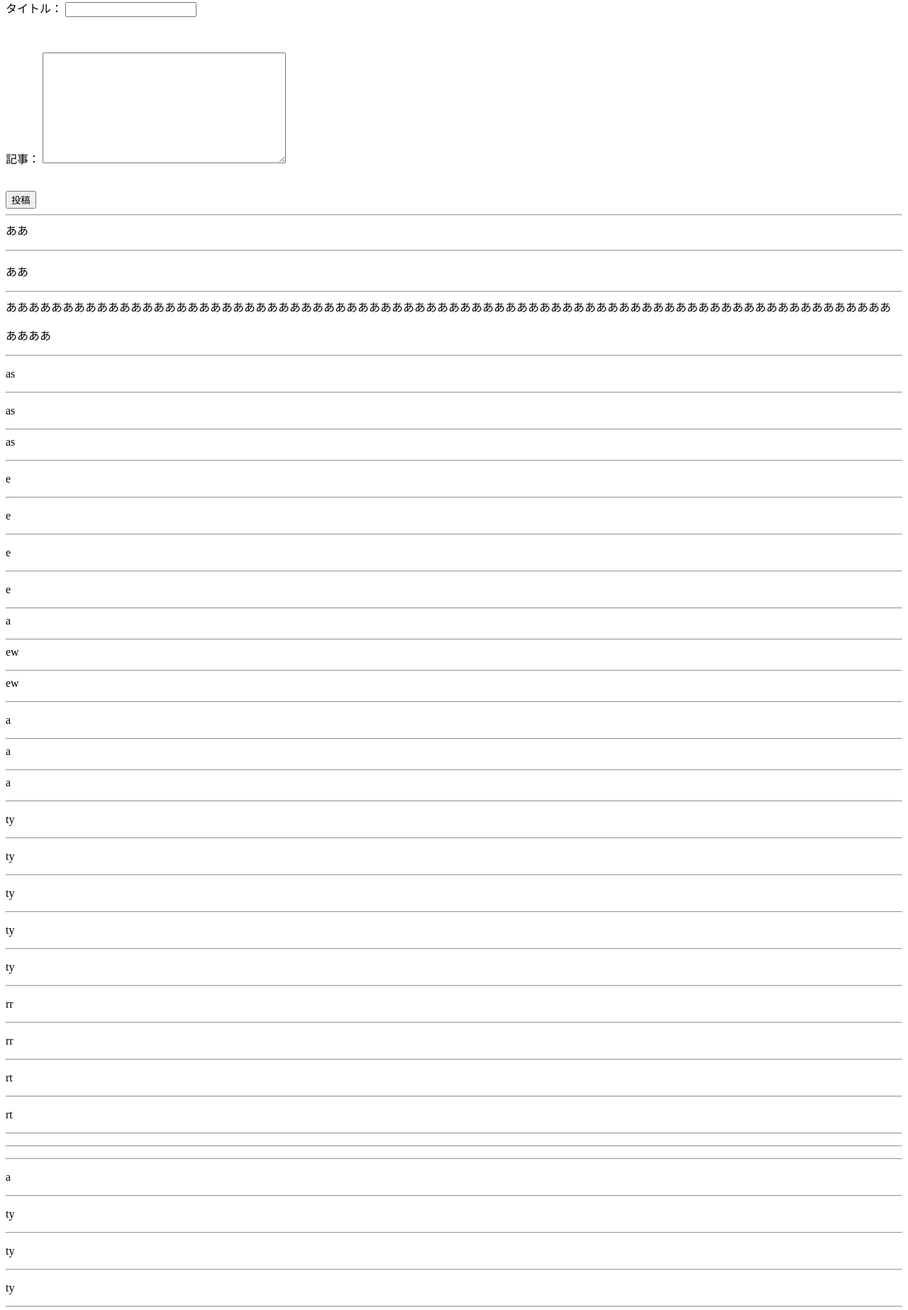
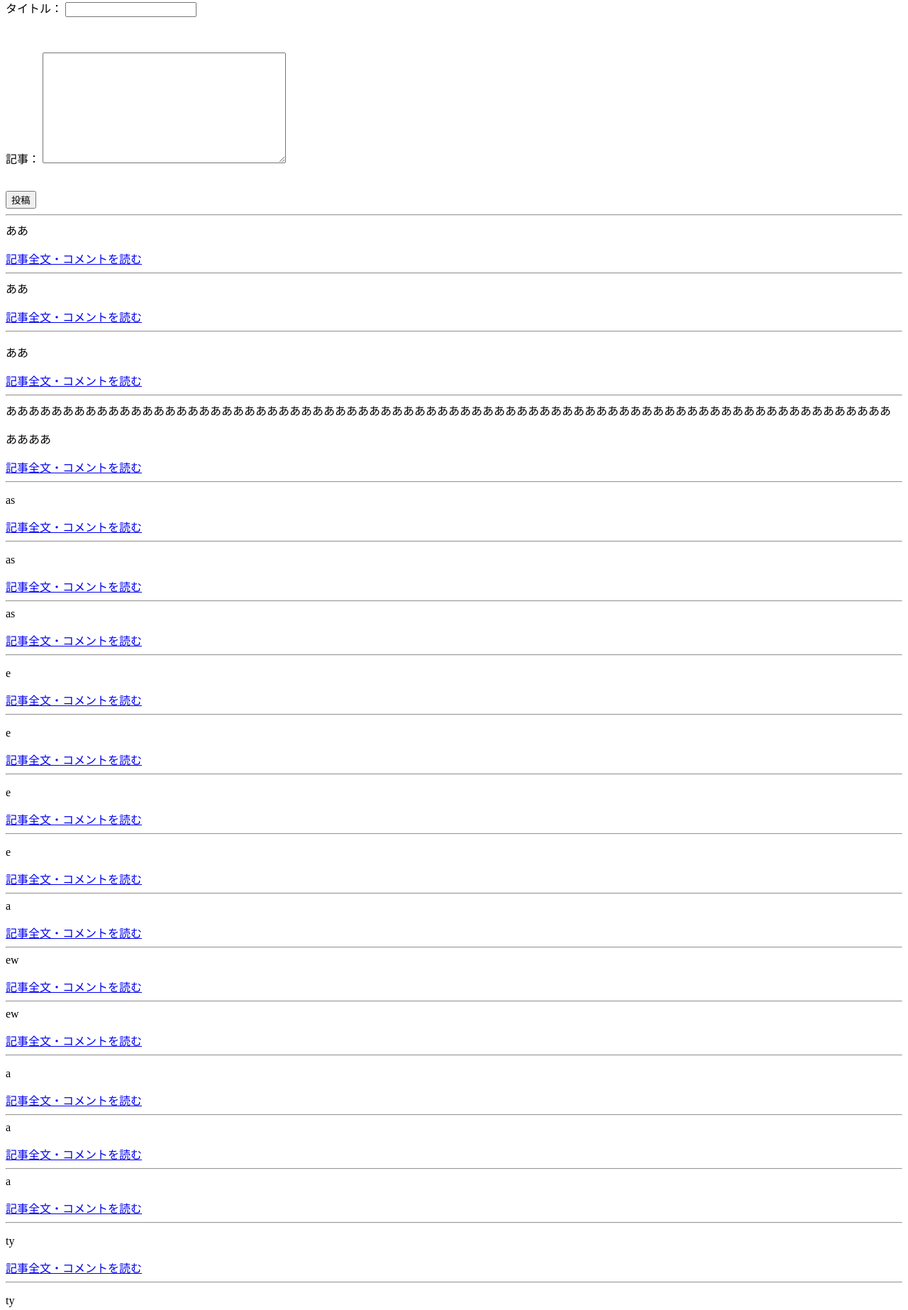
Before and after one commit to yyy23/php_laravel-news, a PHP site: page / in a window 1280 px wide. Shown: the part 102-1948 px from the top of the page at 71% size. Run offline with PHP 8.4, Linux system fonts and the light colour scheme.

Commit message:
記事全文のリンク

```diff
--- a/index.php
+++ b/index.php
@@ -86,6 +86,7 @@ if($fp) {
     <?php foreach($res_array as $value): ?>  <!--foreach文で投稿件数分を表示する-->
     <?php echo $value["title"]; ?>  <!--タイトルの出力-->
     <p><?php echo $value["article"]; ?></p> <!--記事内容の出力-->
+    <a href="http://localhost/comment.php">記事全文・コメントを読む</a>
   <hr>
     <?php endforeach; ?>
 </body>
--- a/toukou.txt
+++ b/toukou.txt
@@ -40,3 +40,4 @@ as
 ああああああああああああああああああああああああああああああああああああああああああああああああああああああああああああああああああああああああああああああ	ああああ
 	ああ
 ああ
+ああ
```
Also changed, not shown: comment.php (added).
